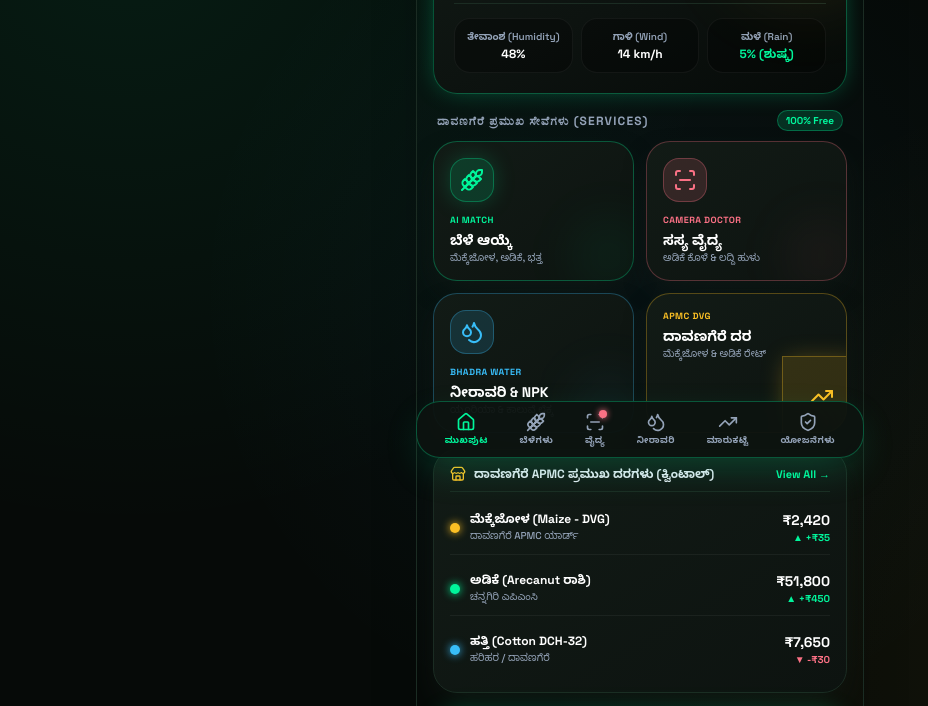
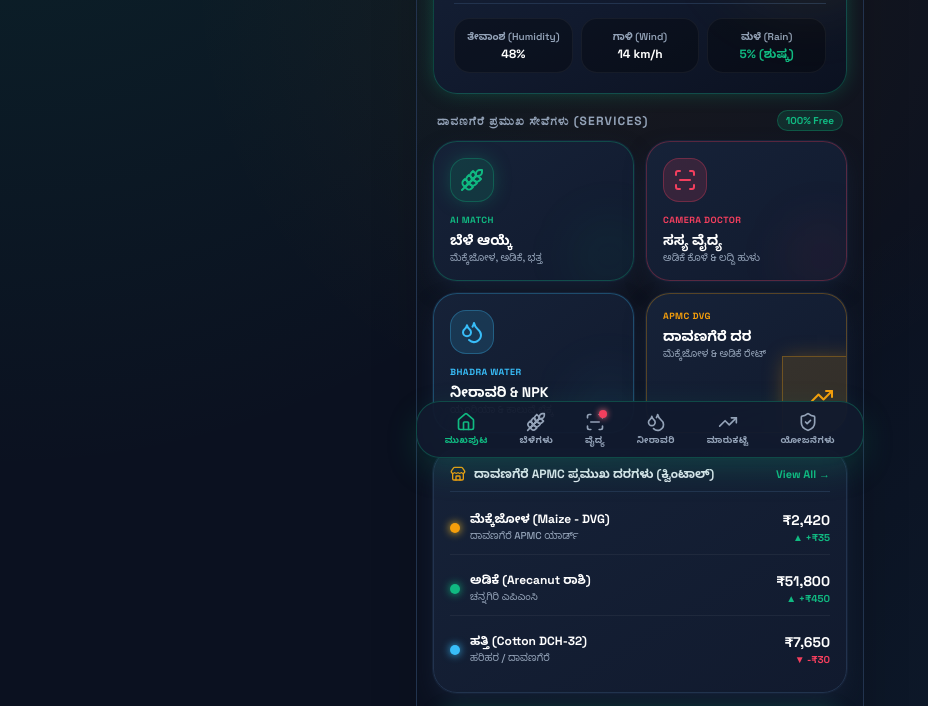
Before and after one commit to crazy126m-afk/agribot, a website: page index.html in a window 1280 px wide. Shown: the part 330-1036 px from the top of the page, without its empty margins (0-928 px from the left). Drawn offline with nearby package versions, Linux system fonts and the light colour scheme.

Commit message:
Update UI colors

```diff
--- a/index.html
+++ b/index.html
@@ -6,7 +6,7 @@
     <title>AgriBot Pro - Davangere Smart Agriculture Suite | ಅಗ್ರಿಬಾಟ್</title>
 
     <!-- PWA & Mobile Meta Tags -->
-    <meta name="theme-color" content="#060907">
+    <meta name="theme-color" content="#0b1120">
     <meta name="mobile-web-app-capable" content="yes">
     <meta name="apple-mobile-web-app-capable" content="yes">
     <meta name="apple-mobile-web-app-status-bar-style" content="black-translucent">
@@ -32,23 +32,23 @@
                     },
                     colors: {
                         cyber: {
-                            base: '#060a08',
-                            surface: '#0d1310',
-                            card: '#121b16',
-                            border: '#1b2c23',
-                            neon: '#00f59b',
-                            lime: '#a3e635',
-                            gold: '#fbbf24',
+                            base: '#0b1120',
+                            surface: '#111a2e',
+                            card: '#162238',
+                            border: '#22334e',
+                            neon: '#10b981',
+                            lime: '#34d399',
+                            gold: '#f59e0b',
                             cyan: '#38bdf8',
-                            rose: '#fb7185',
-                            accent: '#10b981'
+                            rose: '#f43f5e',
+                            accent: '#059669'
                         }
                     },
                     boxShadow: {
-                        'neon-glow': '0 0 25px -5px rgba(0, 245, 155, 0.35)',
-                        'gold-glow': '0 0 25px -5px rgba(251, 191, 36, 0.35)',
-                        'cyber-card': '0 12px 30px -10px rgba(0, 0, 0, 0.6)',
-                        'dock': '0 15px 40px -10px rgba(0, 245, 155, 0.25)'
+                        'neon-glow': '0 0 20px -3px rgba(16, 185, 129, 0.35)',
+                        'gold-glow': '0 0 20px -3px rgba(245, 158, 11, 0.35)',
+                        'cyber-card': '0 10px 25px -5px rgba(0, 0, 0, 0.4), 0 0 0 1px rgba(255, 255, 255, 0.05)',
+                        'dock': '0 12px 35px -5px rgba(16, 185, 129, 0.25)'
                     }
                 }
             }
@@ -78,18 +78,18 @@
             padding-bottom: env(safe-area-inset-bottom, 24px);
         }
         @keyframes scanLaserGenZ {
-            0% { top: 0%; opacity: 0.8; box-shadow: 0 0 15px #00f59b; }
-            50% { top: 92%; opacity: 1; box-shadow: 0 0 25px #00f59b; }
-            100% { top: 0%; opacity: 0.8; box-shadow: 0 0 15px #00f59b; }
+            0% { top: 0%; opacity: 0.8; box-shadow: 0 0 15px #10b981; }
+            50% { top: 92%; opacity: 1; box-shadow: 0 0 25px #10b981; }
+            100% { top: 0%; opacity: 0.8; box-shadow: 0 0 15px #10b981; }
         }
         .animate-scan-laser-genz {
             animation: scanLaserGenZ 1.6s cubic-bezier(0.4, 0, 0.2, 1) infinite;
         }
         .mesh-gradient-bg {
-            background: radial-gradient(circle at 10% 20%, rgba(0, 245, 155, 0.08) 0%, transparent 40%),
-                        radial-gradient(circle at 90% 80%, rgba(251, 191, 36, 0.06) 0%, transparent 40%),
-                        radial-gradient(circle at 50% 50%, rgba(56, 189, 248, 0.05) 0%, transparent 50%),
-                        #060a08;
+            background: radial-gradient(circle at 0% 0%, rgba(16, 185, 129, 0.12) 0%, transparent 45%),
+                        radial-gradient(circle at 100% 100%, rgba(56, 189, 248, 0.08) 0%, transparent 45%),
+                        radial-gradient(circle at 50% 25%, rgba(245, 158, 11, 0.06) 0%, transparent 40%),
+                        #0b1120;
         }
     </style>
 </head>
@@ -106,7 +106,7 @@
             <div class="flex items-center space-x-3">
                 <div class="relative group cursor-pointer" onclick="playBeep(800, 0.1)">
                     <div class="w-11 h-11 rounded-2xl bg-gradient-to-tr from-cyber-card via-cyber-surface to-cyber-border p-0.5 border border-cyber-neon/40 shadow-neon-glow flex items-center justify-center transition group-hover:scale-105">
-                        <span class="text-2xl drop-shadow-[0_0_12px_#00f59b]">🌱</span>
+                        <span class="text-2xl drop-shadow-[0_0_12px_#10b981]">🌱</span>
                     </div>
                     <span class="absolute -bottom-1 -right-1 w-3.5 h-3.5 bg-cyber-neon rounded-full border-2 border-cyber-base flex items-center justify-center animate-pulse"></span>
                 </div>
@@ -146,7 +146,7 @@
         <!-- Live Cyber Ticker Pill -->
         <div class="mt-2.5 bg-gradient-to-r from-cyber-surface via-cyber-card to-cyber-surface rounded-2xl px-3 py-2 flex items-center justify-between text-xs border border-cyber-border text-slate-300 shadow-inner">
             <div class="flex items-center space-x-2 truncate">
-                <span class="w-2 h-2 rounded-full bg-cyber-neon shadow-[0_0_8px_#00f59b] animate-ping"></span>
+                <span class="w-2 h-2 rounded-full bg-cyber-neon shadow-[0_0_8px_#10b981] animate-ping"></span>
                 <span id="advisory-ticker" class="truncate font-semibold text-[11px] text-slate-200">
                     ದಾವಣಗೆರೆ ಹವಾಮಾನ: ವಾತಾವರಣ ಸ್ಪಷ್ಟವಾಗಿದೆ, ನೀರಾವರಿ ಮಾಡಬಹುದು.
                 </span>
@@ -443,7 +443,7 @@
                     <!-- Arecanut / ಅಡಿಕೆ -->
                     <div class="flex items-center justify-between py-2 border-b border-white/5 text-xs">
                         <div class="flex items-center space-x-2.5">
-                            <span class="w-2.5 h-2.5 rounded-full bg-cyber-neon shadow-[0_0_8px_#00f59b]"></span>
+                            <span class="w-2.5 h-2.5 rounded-full bg-cyber-neon shadow-[0_0_8px_#10b981]"></span>
                             <div>
                                 <span class="font-black text-white block" id="mandi-item-2">ಅಡಿಕೆ (Arecanut ರಾಶಿ)</span>
                                 <span class="text-[10px] text-slate-400">ಚನ್ನಗಿರಿ ಎಪಿಎಂಸಿ</span>
@@ -565,7 +565,7 @@
                     <div class="absolute bottom-2 right-2 w-4 h-4 border-b-2 border-r-2 border-cyber-neon"></div>
 
                     <!-- Glowing Laser Beam -->
-                    <div id="scanner-laser" class="hidden absolute left-0 right-0 h-1 bg-gradient-to-r from-transparent via-cyber-neon to-transparent shadow-[0_0_20px_#00f59b] z-20 animate-scan-laser-genz"></div>
+                    <div id="scanner-laser" class="hidden absolute left-0 right-0 h-1 bg-gradient-to-r from-transparent via-cyber-neon to-transparent shadow-[0_0_20px_#10b981] z-20 animate-scan-laser-genz"></div>
 
                     <!-- Idle Screen -->
                     <div id="scanner-idle" class="flex flex-col items-center z-10 space-y-2">
```
